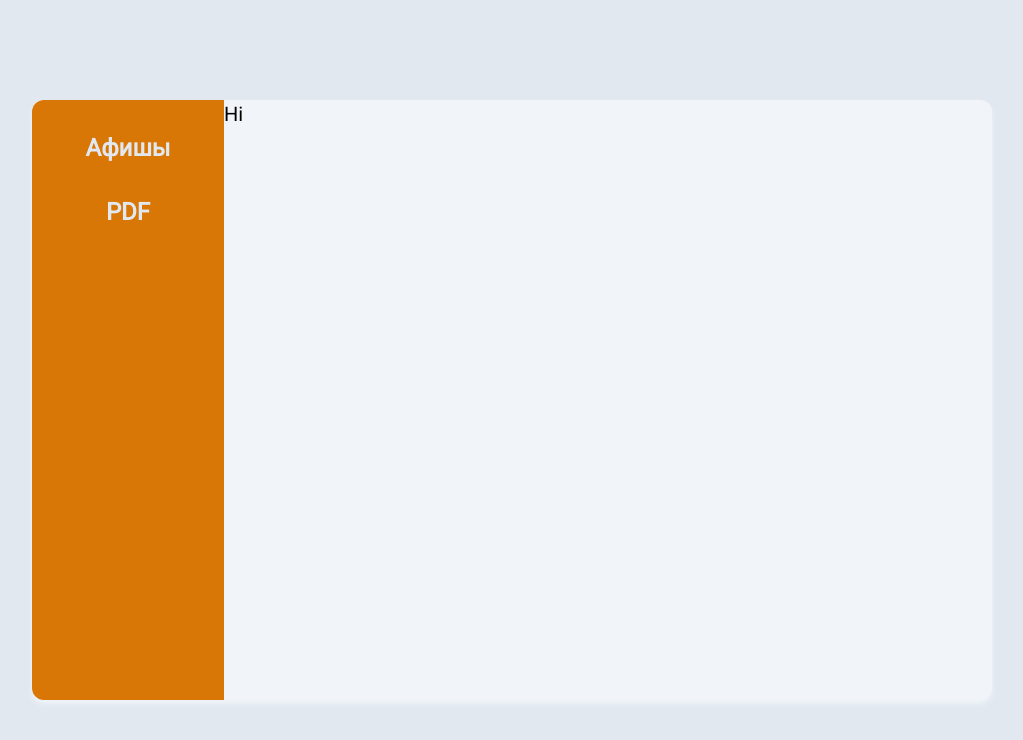
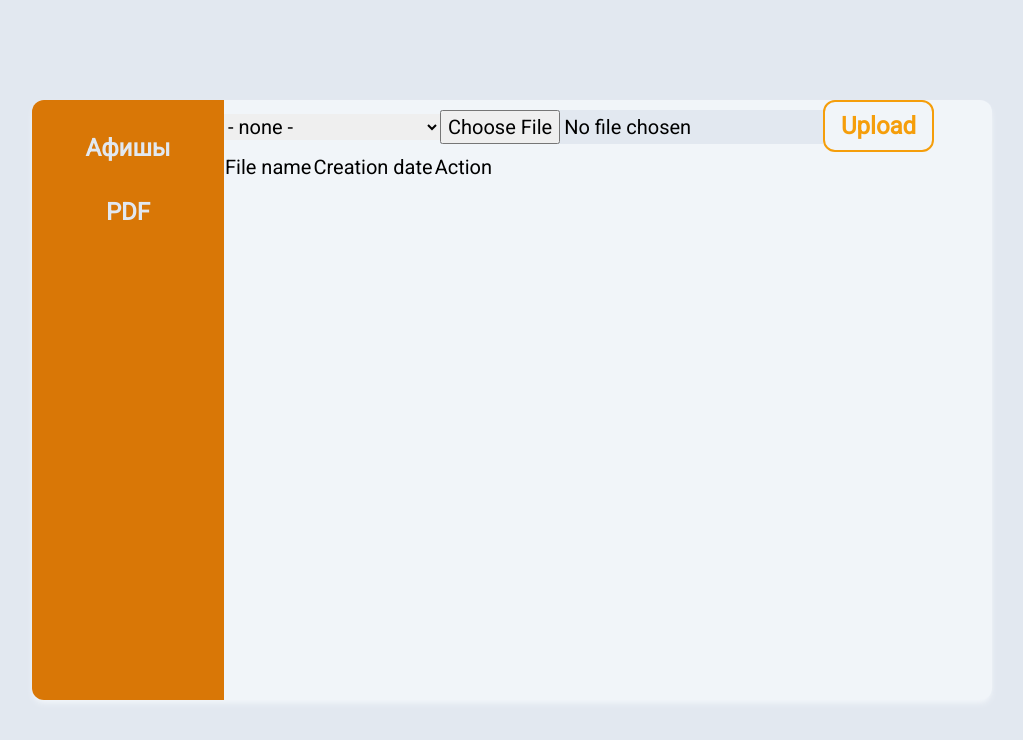
Before and after one commit to EvgenijRyabko/react-terminal, a React (Vite) app: page /home in a window 1280 px wide. Shown: the top 740 px of the page, without its empty margins (128-1151 px from the left). Built offline with nearby package versions, Linux system fonts and the light colour scheme.

Commit message:
RoutesExtended

```diff
--- a/src/components/Home/Content/Afisha/Afisha.jsx
+++ b/src/components/Home/Content/Afisha/Afisha.jsx
@@ -1,11 +1,34 @@
 import axios from "axios";
 import React from "react";
+import { useState } from "react";
+import { useEffect } from "react";
 
-const Afisha = () => {
+const Afisha = ({terminalId}) => {
+    const [data, setData] = useState([]);
+
+    useEffect(() => {
+        if (terminalId){
+            (async ()=>{
+                const res = await axios({
+                    method: 'get',
+                    url: `http://localhost:8080/api/terminal/afisha/getBy/${terminalId}`
+                });
+
+                setData(res.data);
+            })();
+        }
+    }, [terminalId])
+
     return (
-        <ul>
-            <li>Hi</li>
-        </ul>
+        <tbody>
+            {
+                data.map(el =>
+                        <tr key={el.id}>
+                            <td>{el.path_url}</td>
+                            <td>{el.date_crt}</td>
+                        </tr>)
+            }
+        </tbody>
     )
 }
 
--- a/src/components/Home/Content/Content.jsx
+++ b/src/components/Home/Content/Content.jsx
@@ -1,11 +1,18 @@
 import React from "react";
 import Afisha from "./Afisha/Afisha";
 
-const Content = () => {
+const Content = ({terminalId}) => {
     return (
-        <div>
-            <Afisha />
-        </div>
+            <table>
+                <thead>
+                    <tr>
+                        <td>File name</td>
+                        <td>Creation date</td>
+                        <td>Action</td>
+                    </tr>
+                </thead>
+                <Afisha terminalId={terminalId} />
+            </table>
     )
 }
 
--- a/src/components/Home/Home.jsx
+++ b/src/components/Home/Home.jsx
@@ -1,14 +1,21 @@
 import React from "react";
 import Sidebar from "./Sidebar/Sidebar";
 import Content from "./Content/Content";
+import Upload from "./Upload/Upload";
 import { Helmet, HelmetProvider } from "react-helmet-async";
 import classes from './Home.module.css';
+import { useState } from "react";
 
 const Home = () => {
+    const [terminal, setTerminal] = useState();
+
     return (
         <div className={classes.homeContainer}>
             <Sidebar />
-            <Content />
+            <div>
+                <Upload setTerminal={setTerminal}/>
+                <Content terminalId={terminal}/>
+            </div>
             <HelmetProvider>
                 <Helmet title="Главная"/>
             </HelmetProvider>
--- /dev/null
+++ b/src/components/Home/Upload/Upload.jsx
@@ -0,0 +1,27 @@
+import axios from "axios";
+import React from "react";
+import classes from './Upload.module.css';
+
+const getTerminals = async () => {
+    const res = await axios.get();
+
+    return res.data;
+}
+
+const Upload = ({setTerminal = (f) => f}) => {
+    return (
+        <div>
+            <select name='terminals' id='terminal-select' onChange={(e) => setTerminal(e.target.value)} className={classes.terminalSelect}>
+                <option value={0}>- none -</option>
+                <option value={1}>Инфобокс ИПР</option>
+                <option value={2}>Инфобокс ФИЗВОСП</option>
+                <option value={3}>Инфобокс ИПП</option>
+                <option value={4}>Инфобокс ФФ</option>
+            </select>
+            <input type='file' className={classes.fileInput}/>
+            <button className={classes.uploadButton}>Upload</button>
+        </div>
+    );
+}
+
+export default Upload;
--- /dev/null
+++ b/src/components/Home/Upload/Upload.module.css
@@ -0,0 +1,45 @@
+
+
+.uploadButton {
+    @apply
+        border-2
+        border-amber-500
+        rounded-[12px]
+
+        py-2
+        px-4
+
+        text-amber-500
+        text-2xl
+        font-semibold
+
+        opacity-100
+
+        transition duration-500
+}
+
+.uploadButton:hover {
+    @apply
+        bg-amber-500
+
+        text-white
+
+        transition duration-300
+}
+
+.uploadButton:active {
+    @apply
+        opacity-80
+
+        transition duration-75
+}
+
+.terminalSelect {
+    @apply
+        transition duration-100
+}
+
+.fileInput {
+    @apply
+        bg-slate-200
+}
--- a/src/main.jsx
+++ b/src/main.jsx
@@ -2,14 +2,19 @@ import React from 'react';
 import ReactDOM from 'react-dom/client';
 import App from './components/App';
 import { BrowserRouter } from 'react-router-dom';
+import { QueryClient, QueryClientProvider } from 'react-query';
 import './style.css';
 
 const root = ReactDOM.createRoot(document.getElementById('root'));
 
+const queryClient = new QueryClient();
+
 root.render(
   <BrowserRouter>
     <React.StrictMode>
-      <App />
+      <QueryClientProvider client={queryClient}>
+        <App />
+      </QueryClientProvider>
     </React.StrictMode>
   </BrowserRouter>
 )
```
